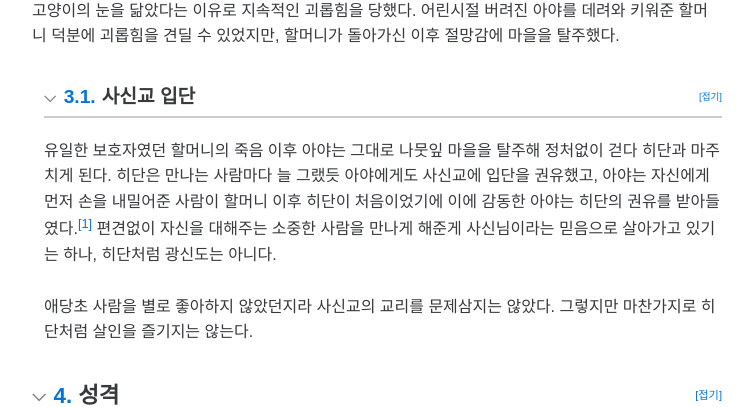
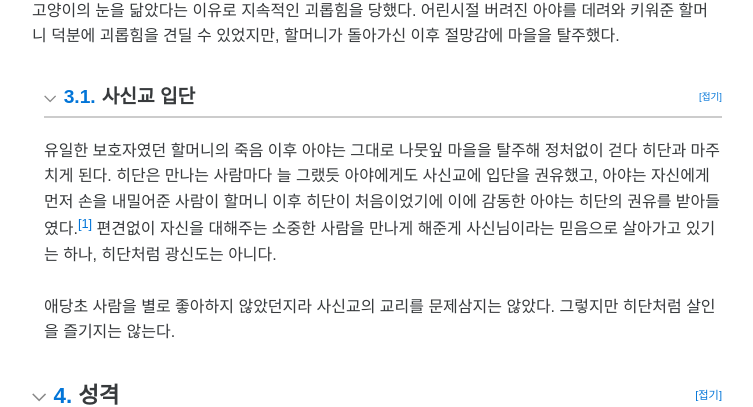
Before and after one commit to eternalfa1th/san3, a plain HTML site: page index.html in a window 1280 px wide. Shown: the part 2199-2606 px from the top of the page, without its empty margins (263-1016 px from the left). Drawn offline with Linux system fonts and the light colour scheme.

Commit message:
Update index.html

```diff
--- a/index.html
+++ b/index.html
@@ -132,7 +132,7 @@
                         </h2>
                     </summary>
                     <div class="wiki-body-content-text" style="padding: 10px 0; background-color: transparent; line-height: 1.6; word-break: break-all;">
-                        유일한 보호자였던 할머니의 죽음 이후 아야는 그대로 나뭇잎 마을을 탈주해 정처없이 걷다 히단과 마주치게 된다. 히단은 만나는 사람마다 늘 그랬듯 아야에게도 사신교에 입단을 권유했고, 아야는 자신에게 먼저 손을 내밀어준 사람이 할머니 이후 히단이 처음이었기에 이에 감동한 아야는 히단의 권유를 받아들였다.<span class="footnote-container" tabindex="0"><span class="footnote-text">[1]</span><span class="footnote-content"><span class="fn-num">[1]</span> 사신교에 입단한것 뿐이지 아카츠키에 가입한것은 아니다.<span class="fn-close-hint">닫으려면 바깥을 클릭하세요</span></span></span> 편견없이 자신을 대해주는 소중한 사람을 만나게 해준게 사신님이라는 믿음으로 살아가고 있기는 하나, 히단처럼 광신도는 아니다.<br><br>애당초 사람을 별로 좋아하지 않았던지라 사신교의 교리를 문제삼지는 않았다. 그렇지만 마찬가지로 히단처럼 살인을 즐기지는 않는다.<br>
+                        유일한 보호자였던 할머니의 죽음 이후 아야는 그대로 나뭇잎 마을을 탈주해 정처없이 걷다 히단과 마주치게 된다. 히단은 만나는 사람마다 늘 그랬듯 아야에게도 사신교에 입단을 권유했고, 아야는 자신에게 먼저 손을 내밀어준 사람이 할머니 이후 히단이 처음이었기에 이에 감동한 아야는 히단의 권유를 받아들였다.<span class="footnote-container" tabindex="0"><span class="footnote-text">[1]</span><span class="footnote-content"><span class="fn-num">[1]</span> 사신교에 입단한것 뿐이지 아카츠키에 가입한것은 아니다.<span class="fn-close-hint">닫으려면 바깥을 클릭하세요</span></span></span> 편견없이 자신을 대해주는 소중한 사람을 만나게 해준게 사신님이라는 믿음으로 살아가고 있기는 하나, 히단처럼 광신도는 아니다.<br><br>애당초 사람을 별로 좋아하지 않았던지라 사신교의 교리를 문제삼지는 않았다. 그렇지만 히단처럼 살인을 즐기지는 않는다.<br>
 
                     </div>
                 </details>
```
